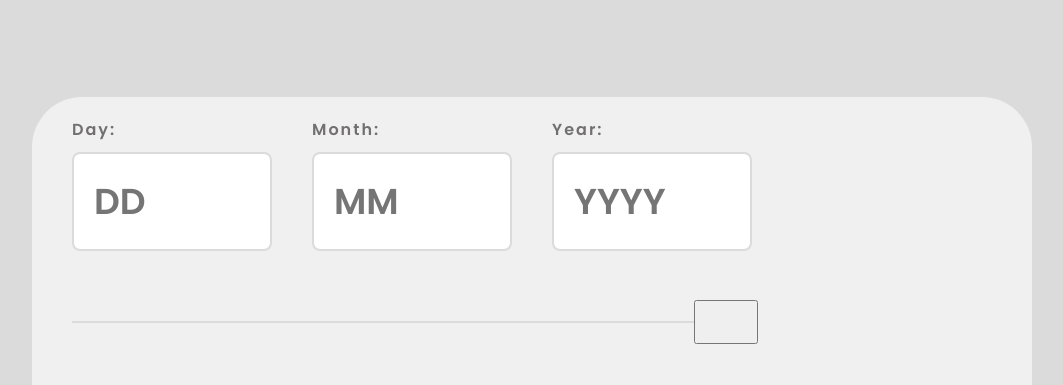
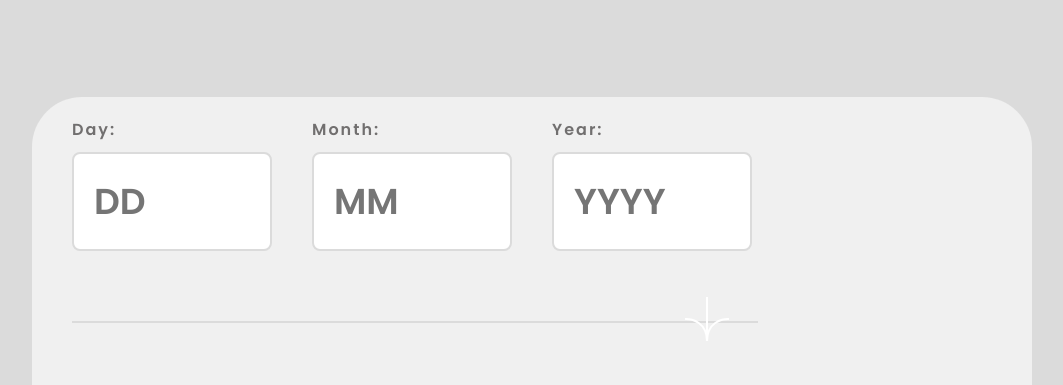
Before and after one commit to Piotrw98/Front-end-mentor-Age-calculator-app, a plain HTML site: page index.html in a window 1280 px wide. Shown: the top 385 px of the page, without its empty margins (108-1171 px from the left). Drawn offline with Linux system fonts and the light colour scheme.

Commit message:
Add files via upload
Add media mobile

```diff
--- a/index.html
+++ b/index.html
@@ -38,7 +38,8 @@
 		</div>
 		<div class="offset">
 			<div class="line"></div>
-			<button class="start-button"></button>
+			<svg class="start-button" xmlns="http://www.w3.org/2000/svg" width="100" height="100" viewBox="-26 -25 100 100"><g fill="none" stroke="#FFF" stroke-width="2"><path d="M1 22.019C8.333 21.686 23 25.616 23 44M23 44V0M45 22.019C37.667 21.686 23 25.616 23 44"/></g></svg>
+			<!-- <button class="start-button"></button> -->
 		</div>
 
 		<div class="resault-area">
```
